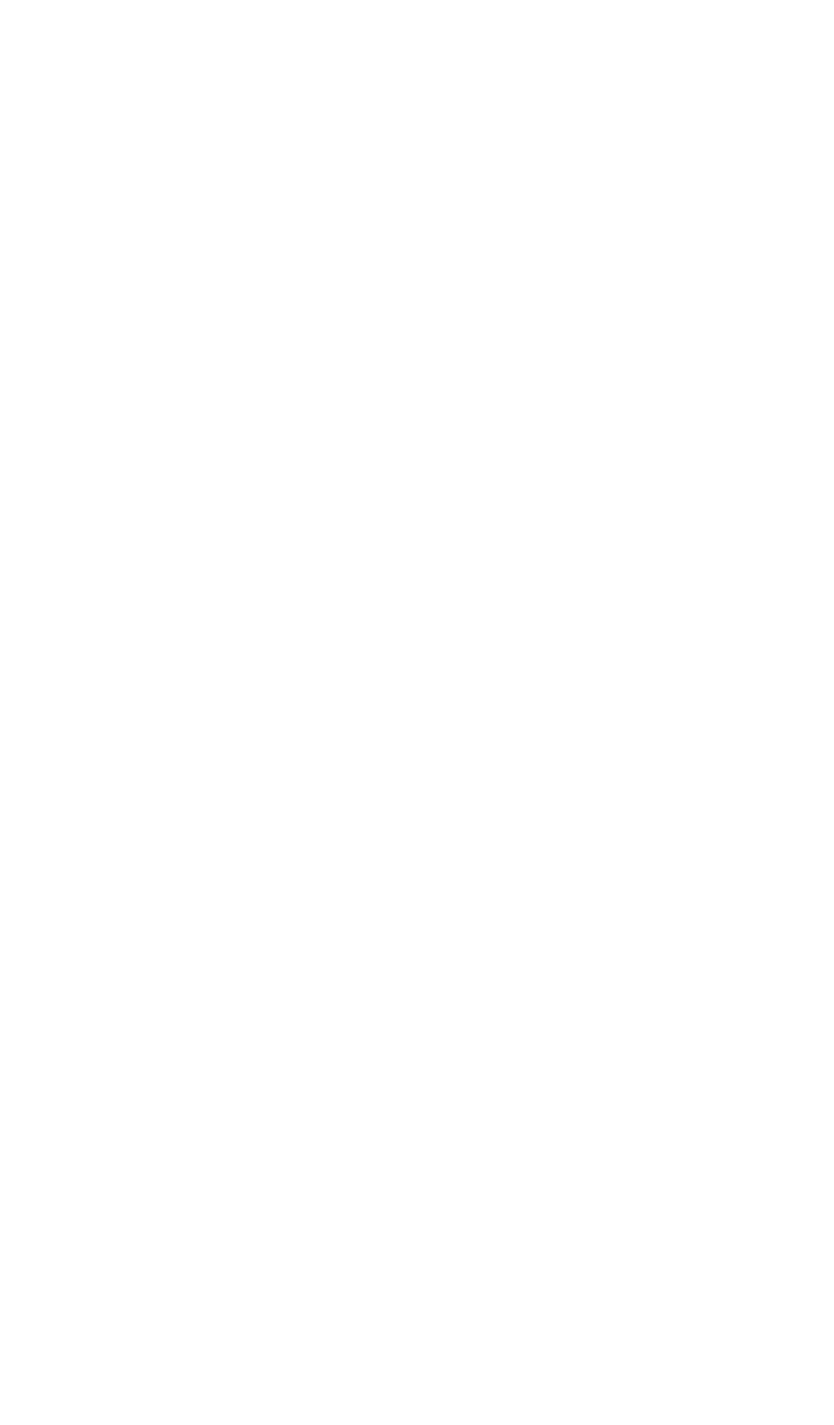
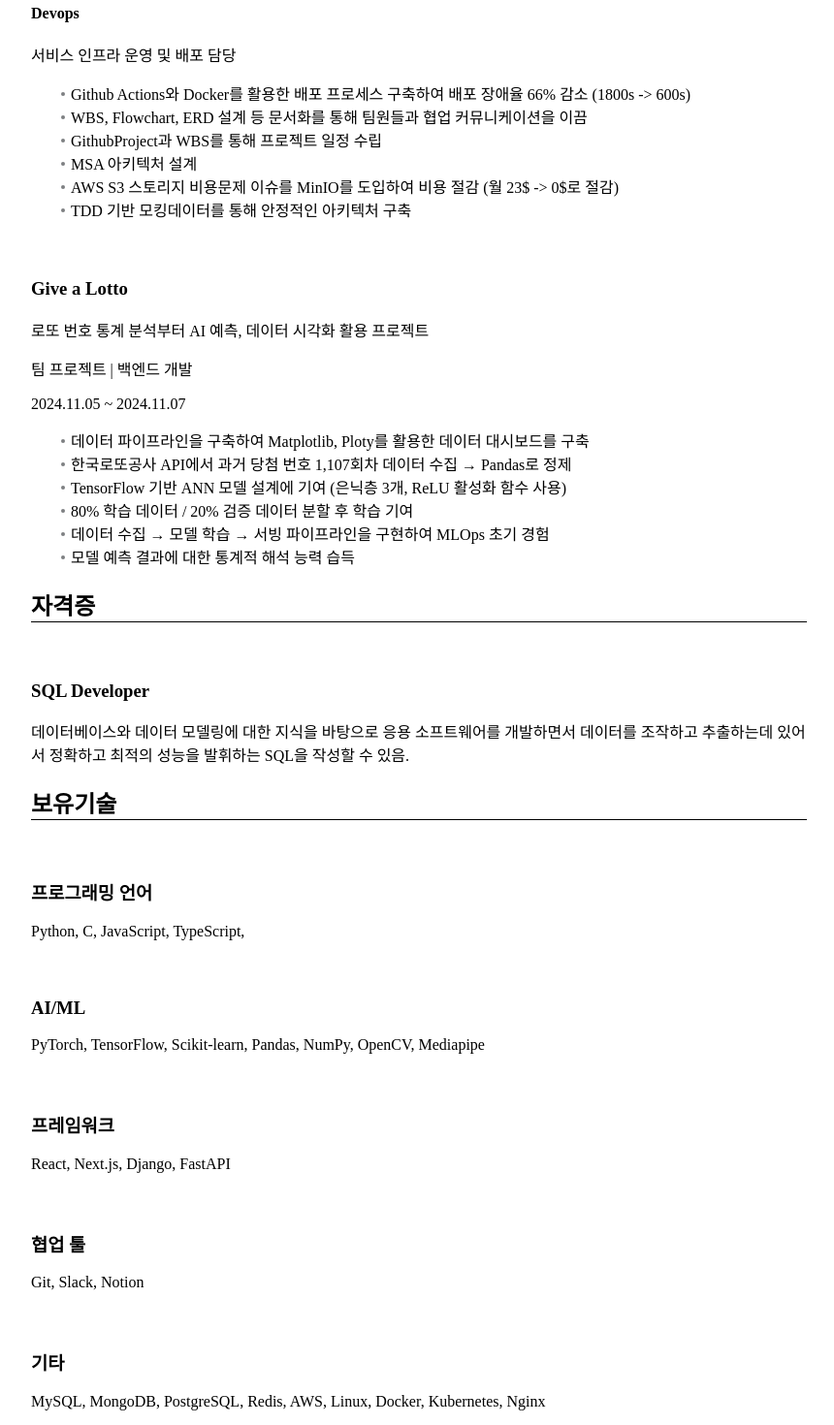
Before and after one commit to 2zm00/resume, a React (Vite) app: page /resume in a window 1280 px wide. Shown: the part 940-2410 px from the top of the page at 97% size, without its empty margins (56-916 px from the left). Before the commit the page ends 800 px from the top, so only its background shows below. Built offline with nearby package versions, Linux system fonts and the light colour scheme.

Commit message:
feat: 이력서 내용 수정

```diff
--- a/src/frontend.mdx
+++ b/src/frontend.mdx
@@ -34,7 +34,6 @@ dwa010301@gmail.com | 010-4342-2399
 - MSA 아키텍처 설계
 
 
----
 ### Fiton v1
 React, Django를 사용한 헬스케어 수업관리 서비스
 
@@ -52,7 +51,6 @@ React, Django를 사용한 헬스케어 수업관리 서비스
 
 
 
----
 
 ### Nawatta
 방문자들의 기록을 남길 수 있는 방명록 서비스
@@ -67,5 +65,24 @@ React, Django를 사용한 헬스케어 수업관리 서비스
 - 자체 이미지 최적화 툴을 적용하여 30% 리소스 감소 (Lighthouse 50점에서 70점으로 상승)
 
 
-## 학력
-### 강원대학교 졸업 (4+/4.5)
+## 자격증
+### SQL Developer
+데이터베이스와 데이터 모델링에 대한 지식을 바탕으로 응용 소프트웨어를 개발하면서 데이터를 조작하고 추출하는데 있어서 정확하고 최적의 성능을 발휘하는 SQL을 작성할 수 있음.
+
+
+
+## 보유기술
+### 프로그래밍 언어
+JavaScript, TypeScript, Python, C
+
+### 프레임워크
+React, Next.js, Django, FastAPI
+
+### 협업 툴
+Git, Slack, Notion
+
+### 데이터베이스
+MySQL, MongoDB, PostgreSQL, Redis
+
+### 기타
+AWS, Linux, Docker, Kubernetes, Nginx
--- a/src/master.mdx
+++ b/src/master.mdx
@@ -9,10 +9,17 @@ dwa010301@gmail.com | 010-4342-2399
 이미지 최적화 툴을 적용하여 30% 리소스를 감소, 개선하여 Lighthouse 50점에서 70점으로 상승시켰습니다. <br />
 프론트엔드 뿐만 아니라 백엔드 학습을 통한 전체 프로세스를 이해를 통해 관련 이슈를 파악할 수 있습니다.
 
+제한된 리소스 환경에서 기획 단계에서부터 개발 경험이 있습니다. <br />
+ChatGPT 자동화 코드 리뷰 기능을 도입하여 PR당 평균 리뷰 시간을 70% 감소시킨 경험이 있습니다. <br />
+TensorFlow 기반 ANN 모델을 설계하여 학습한 프로젝트에 기여했습니다. <br />
+HugginFace의 AI 모델을 사용하여 AI챗봇을 개발한 경험이 있습니다. <br />
+Docker를 활용한 배포 프로세스 구축하여 배포 장애율 66% 감소시킨 경험이 있습니다. (1800s -> 600s) <br />
+MediaPipe의 운동자세분석 기능을 활용한 AI API 개발에 기여했습니다. <br />
+
 ## 프로젝트
 
 ### Fiton v2
-기존 MVT 프로젝트를 MSA 아키텍처로 마이그레이션하는 프로젝트
+[기존 MVT 프로젝트를 MSA 아키텍처로 마이그레이션하는 프로젝트(링크)](https://github.com/2zm00/Fiton_v2_zmo)
 
 팀프로젝트 | 팀리드
 
@@ -30,9 +37,10 @@ dwa010301@gmail.com | 010-4342-2399
 - React Hook을 이용한 상태관리
 - 재사용 가능한 컴포넌트 개발
 - MSA 아키텍처 설계
-- 기존 MVT 모델에서 MSA 아키텍처 마이그레이션 기여 (MVT -> Next.js, React, Django, FastAPI)
+- MVT 기반 웹 프로젝트에서 MSA 아키텍처 마이그레이션 기여 (MVT -> Next.js, React, Django, FastAPI)
 - 애니메이션 라이브러리 활용
 - MSA 아키텍처 설계
+- TDD 기반 모킹데이터를 통해 안정적인 아키텍처 구축
 
 ### 백엔드
 백엔드 개발자로 Django, FastAPI 기반 서비스 기여
@@ -44,14 +52,22 @@ dwa010301@gmail.com | 010-4342-2399
 - API 성능 최적화와 데이터 처리 개선 (기존 대비 응답시간 40% 단축, 20% 메모리 절감)
 - LLM 기반 자동화 코드 리뷰 도입 (PR 리뷰 시간 70% 감소)
 - 스토리지 서버 도입으로 비용 절감 (월 23$ -> 0$로 절감)
-- 기존 MVT 모델에서 MSA 아키텍처 마이그레이션 기여 (MVT -> Next.js, React, Django, FastAPI)
+- MVT 기반 웹 프로젝트에서 MSA 아키텍처 마이그레이션 기여 (MVT -> Next.js, React, Django, FastAPI)
 - 배포 프로세스 구축하여 배포 장애율 66%감소 (배포시간 1800s -> 600s)
 - MSA 아키텍처 설계
+- TDD 기반 모킹데이터를 통해 안정적인 아키텍처 구축
 
----
+### Devops
+서비스 인프라 운영 및 배포 담당
+
+- WBS, Flowchart, ERD 설계 등 문서화를 통해 팀원들과 협업 커뮤니케이션을 이끔
+- GithubProject과 WBS를 통해 프로젝트 일정 수립
+- AWS S3 스토리지 비용문제 이슈를 MinIO를 도입하여 비용 절감 (월 23$ -> 0$로 절감)
+- Github Actions와 Docker를 활용한 배포 프로세스 구축하여 배포 장애율 66% 감소 (1800s -> 600s)
+- TDD 기반 모킹데이터를 통해 안정적인 아키텍처 구축
 
 ### Fiton v1
-React, Django를 사용한 헬스케어 수업관리 서비스
+[React, Django를 사용한 헬스케어 수업관리 서비스(링크)](https://github.com/2zm00/Fiton_Project_zmo)
 
 팀프로젝트 | 팀리드
 
@@ -75,7 +91,7 @@ React, Django를 사용한 헬스케어 수업관리 서비스
 - PG사 결제 연동에 따른 시스템 구현
 
 
----
+
 
 ### Nawatta
 방문자들의 기록을 남길 수 있는 방명록 서비스
@@ -89,3 +105,39 @@ React, Django를 사용한 헬스케어 수업관리 서비스
 - 데이터베이스 비교하여 초기설정 시간 83% 단축, 쓰기 처리량 320% 향상
 - 애니메이션, 테마 구현으로 40% 시각적 피로도 감소, 체류시간 40% 상승
 - 자체 이미지 최적화 툴을 적용하여 30% 리소스 감소 (Lighthouse 50점에서 70점으로 상승)
+
+### Give a Lotto
+로또 번호 통계 분석부터 AI 예측, 데이터 시각화 활용 프로젝트
+
+팀 프로젝트
+
+2024.11.05 ~ 2024.11.07
+
+- 데이터 파이프라인을 구축하여 Matplotlib, Ploty를 활용한 데이터 대시보드를 구축
+- 한국로또공사 API에서 과거 당첨 번호 1,107회차 데이터 수집 → Pandas로 정제
+- TensorFlow 기반 ANN 모델 설계에 기여 (은닉층 3개, ReLU 활성화 함수 사용)
+- 80% 학습 데이터 / 20% 검증 데이터 분할 후 학습 기여
+- 데이터 수집 → 모델 학습 → 서빙 파이프라인을 구현하여 MLOps 초기 경험
+- 모델 예측 결과에 대한 통계적 해석 능력 습득
+
+
+## 자격증
+### SQL Developer
+데이터베이스와 데이터 모델링에 대한 지식을 바탕으로 응용 소프트웨어를 개발하면서 데이터를 조작하고 추출하는데 있어서 정확하고 최적의 성능을 발휘하는 SQL을 작성할 수 있음.
+
+## 보유기술
+### 프로그래밍 언어
+JavaScript, TypeScript, Python, C
+
+### 프레임워크
+React, Next.js, Django, FastAPI
+
+### 협업 툴
+Git, Slack, Notion
+
+### 기타
+MySQL, MongoDB, PostgreSQL, Redis, AWS, Linux, Docker, Kubernetes, Nginx
+
+### AI/ML
+PyTorch, TensorFlow, Scikit-learn,
+Pandas, NumPy, OpenCV, Mediapipe
--- a/src/resume.mdx
+++ b/src/resume.mdx
@@ -0,0 +1,79 @@
+
+# 이정모
+dwa010301@gmail.com | 010-4342-2399
+
+TensorFlow 기반 ANN 모델을 설계하여 학습한 프로젝트에 기여했습니다. <br />
+HugginFace의 AI 모델을 사용하여 AI챗봇을 개발한 경험이 있습니다. <br />
+ChatGPT 자동화 코드 리뷰 기능을 도입하여 PR당 평균 리뷰 시간을 70% 감소시킨 경험이 있습니다. <br />
+Docker를 활용한 배포 프로세스 구축하여 배포 장애율 66% 감소시킨 경험이 있습니다. (1800s -> 600s) <br />
+MediaPipe의 운동자세분석 기능을 활용한 AI API 개발에 기여했습니다. <br />
+80% 학습 데이터 / 20% 검증 데이터 분할 후 학습에 기여했습니다.
+
+## 프로젝트
+
+### Fiton v2
+[기존 MVT 프로젝트를 MSA 아키텍처로 마이그레이션하는 프로젝트(링크)](https://github.com/2zm00/Fiton_v2_zmo)
+
+팀프로젝트 | 팀리드
+
+2025.01.17 ~ 2025.02.19
+
+
+
+#### AI/백엔드
+백엔드 개발자로 Django, FastAPI 기반 서비스 기여
+
+- AI API 기능 구현
+- LLM 활용 AI 챗봇 서비스 개발
+- LLM 기반 자동화 코드 리뷰 도입 (PR 리뷰 시간 70% 감소)
+- RBAC 기반 관리 시스템 CRUD 구현
+- 주요 도메인 RESTful API 설계 및 구현
+- API 성능 최적화와 데이터 처리 개선 (기존 대비 응답시간 40% 단축, 20% 메모리 절감)
+- MVT 기반 웹 프로젝트에서 MSA 아키텍처 마이그레이션 기여 (MVT -> Next.js, React, Django, FastAPI)
+
+
+#### Devops
+서비스 인프라 운영 및 배포 담당
+
+- Github Actions와 Docker를 활용한 배포 프로세스 구축하여 배포 장애율 66% 감소 (1800s -> 600s)
+- WBS, Flowchart, ERD 설계 등 문서화를 통해 팀원들과 협업 커뮤니케이션을 이끔
+- GithubProject과 WBS를 통해 프로젝트 일정 수립
+- MSA 아키텍처 설계
+- AWS S3 스토리지 비용문제 이슈를 MinIO를 도입하여 비용 절감 (월 23$ -> 0$로 절감)
+- TDD 기반 모킹데이터를 통해 안정적인 아키텍처 구축
+
+
+### Give a Lotto
+로또 번호 통계 분석부터 AI 예측, 데이터 시각화 활용 프로젝트
+
+팀 프로젝트 | 백엔드 개발
+
+2024.11.05 ~ 2024.11.07
+
+- 데이터 파이프라인을 구축하여 Matplotlib, Ploty를 활용한 데이터 대시보드를 구축
+- 한국로또공사 API에서 과거 당첨 번호 1,107회차 데이터 수집 → Pandas로 정제
+- TensorFlow 기반 ANN 모델 설계에 기여 (은닉층 3개, ReLU 활성화 함수 사용)
+- 80% 학습 데이터 / 20% 검증 데이터 분할 후 학습 기여
+- 데이터 수집 → 모델 학습 → 서빙 파이프라인을 구현하여 MLOps 초기 경험
+- 모델 예측 결과에 대한 통계적 해석 능력 습득
+
+## 자격증
+### SQL Developer
+데이터베이스와 데이터 모델링에 대한 지식을 바탕으로 응용 소프트웨어를 개발하면서 데이터를 조작하고 추출하는데 있어서 정확하고 최적의 성능을 발휘하는 SQL을 작성할 수 있음.
+
+## 보유기술
+### 프로그래밍 언어
+Python, C, JavaScript, TypeScript,
+
+### AI/ML
+PyTorch, TensorFlow, Scikit-learn,
+Pandas, NumPy, OpenCV, Mediapipe
+
+### 프레임워크
+React, Next.js, Django, FastAPI
+
+### 협업 툴
+Git, Slack, Notion
+
+### 기타
+MySQL, MongoDB, PostgreSQL, Redis, AWS, Linux, Docker, Kubernetes, Nginx
```
